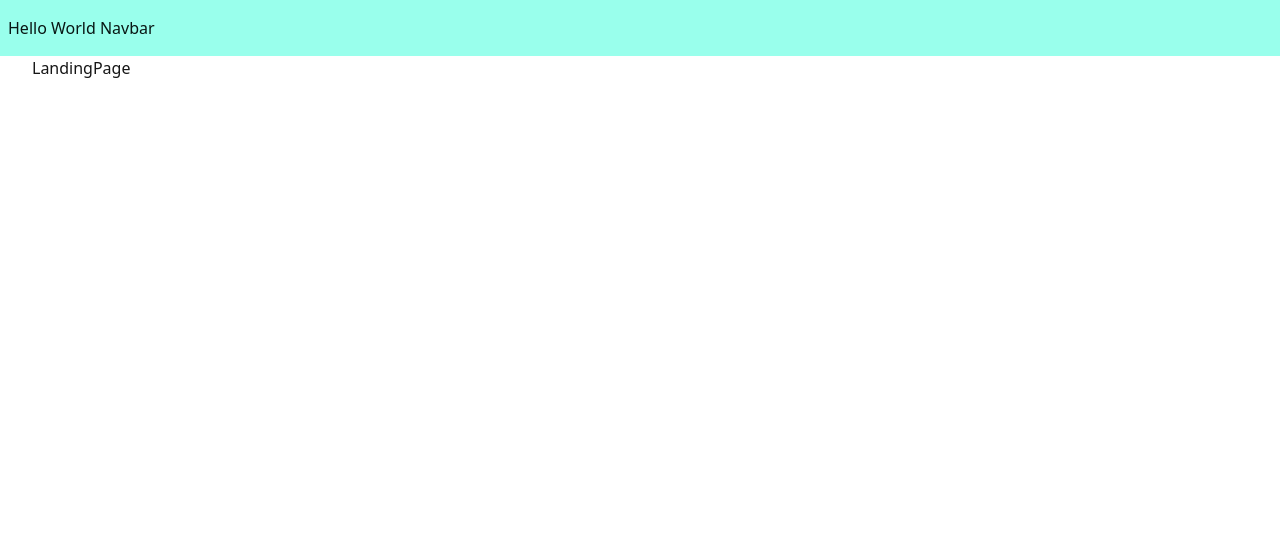
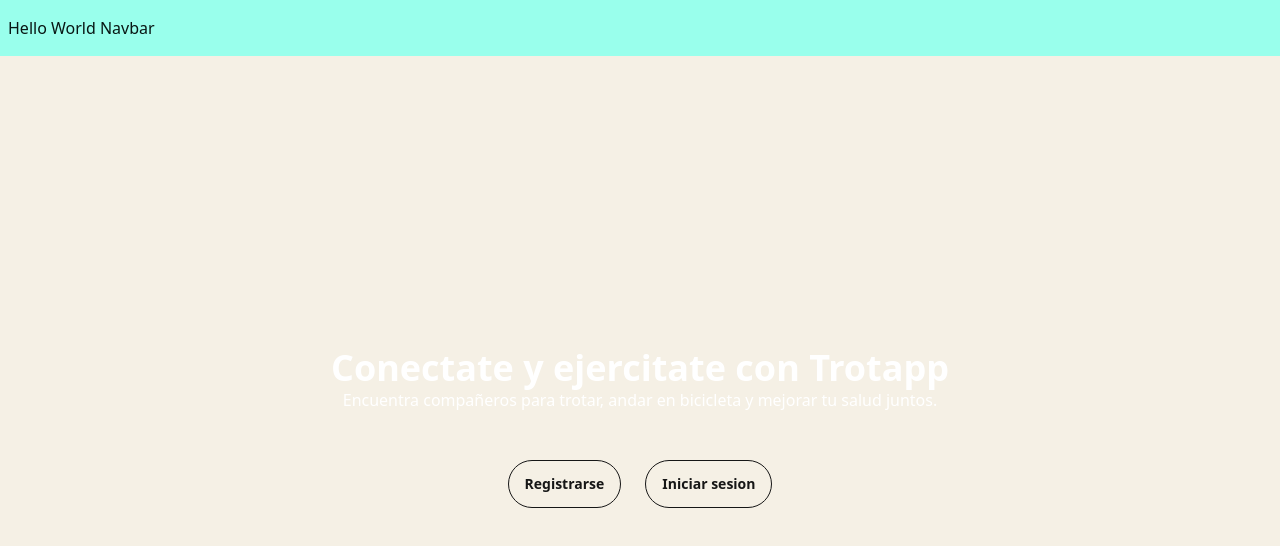
Before and after one commit to trotapp/trotapp-web, a React (Vite) app: page / in a window 1280 px wide. Shown: the top 546 px of the page. Built offline with nearby package versions, Linux system fonts and the light colour scheme; no server answers.

Commit message:
banner casi terminado

```diff
--- /dev/null
+++ b/src/presentation/components/Banner/Banner.tsx
@@ -0,0 +1,20 @@
+import React from "react";
+
+const Banner = () => {
+    return (
+        <div className=" min-w-full justify-center flex flex-col items-center bg-secondary gap-12">
+
+         <div className="text-center text-white">
+
+            <h1 className="text-4xl font-bold">Conectate y ejercitate con Trotapp</h1>
+            <p className="font-normal">Encuentra compañeros para trotar, andar en bicicleta y mejorar tu salud juntos.</p>
+        </div>
+          <div className="flex gap-6">
+            <button className="btn btn-outline rounded-full">Registrarse</button>
+            <button className="btn btn-outline rounded-full">Iniciar sesion</button>
+          </div>
+        </div>
+    )
+}
+
+export default Banner;
--- a/src/presentation/layout/MainLayout.tsx
+++ b/src/presentation/layout/MainLayout.tsx
@@ -12,7 +12,7 @@
         <div className='bg-primary'>
           <Navbar />
         </div>
-        <div className='relative h-full flex overflow-hidden container'>
+        <div className='relative h-full overflow-hidden flex'>
           <Outlet />
         </div>
       </div>
--- a/src/presentation/pages/LandingPage.tsx
+++ b/src/presentation/pages/LandingPage.tsx
@@ -1,3 +1,7 @@
+import Banner from "../components/Banner/Banner";
+
 export const LandingPage = () => {
-  return <div>LandingPage</div>;
+  return (
+    <Banner/>
+);
 };
```
